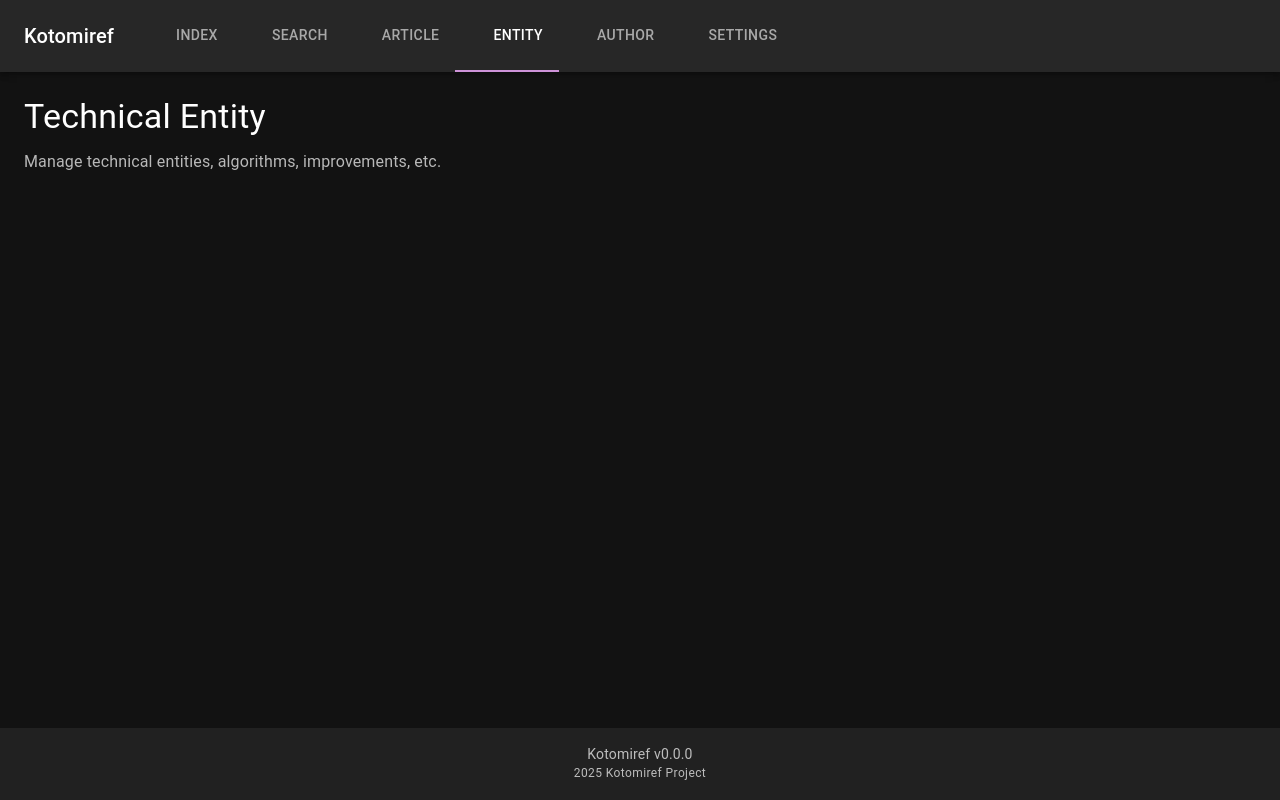
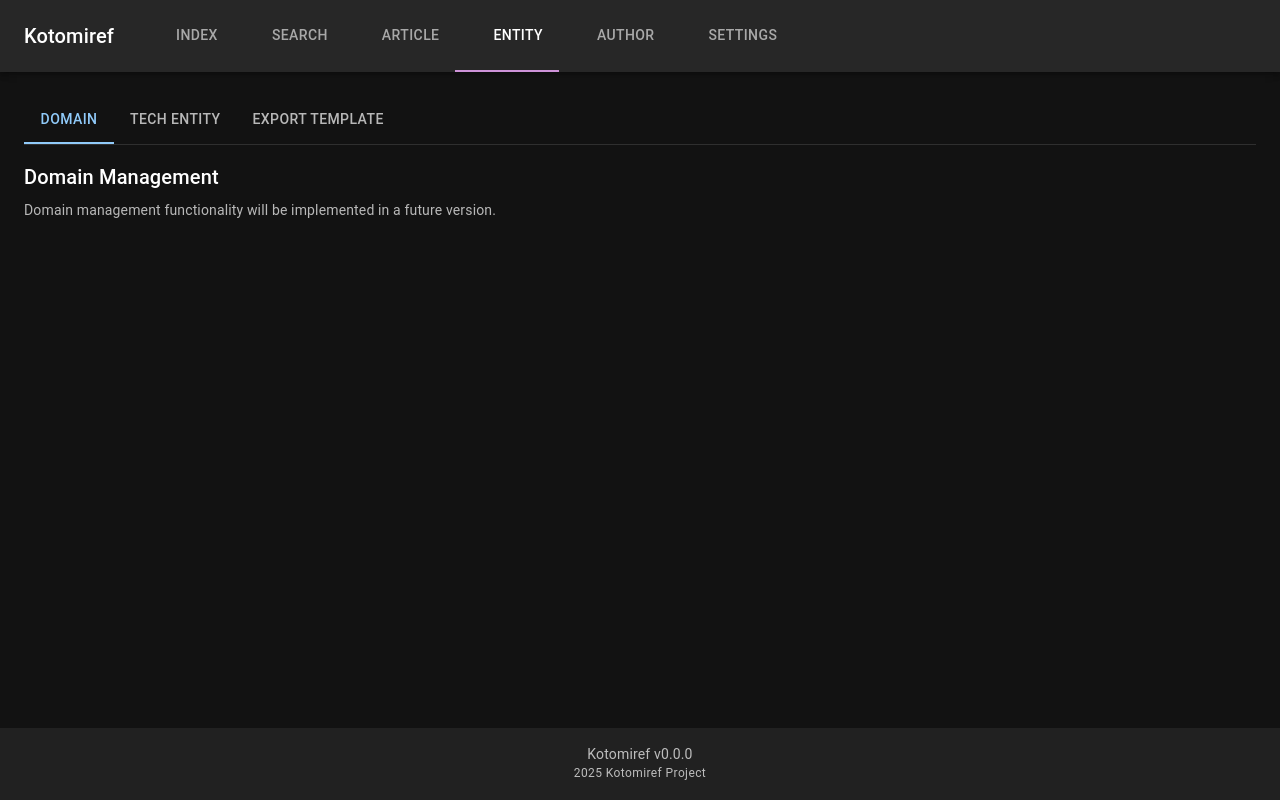
Before and after one commit to timesharingos/kotomiref, a React (Vite) app: page /#/entity in a window 1280 px wide. Built offline with nearby package versions, Linux system fonts and the light colour scheme; some icons are missing.

Commit message:
feat: ui of entity page

```diff
--- a/src/components/toolbar/EntityPage.tsx
+++ b/src/components/toolbar/EntityPage.tsx
@@ -1,16 +1,65 @@
-import { Typography, Box } from '@mui/material'
+import { useState } from 'react'
+import { Box, Tabs, Tab } from '@mui/material'
 import Layout from '../Layout'
+import DomainTab from './entity/DomainTab'
+import TechEntityTab from './entity/TechEntityTab'
+import ExportTemplateTab from './entity/ExportTemplateTab'
+
+interface TabPanelProps {
+  children?: React.ReactNode
+  index: number
+  value: number
+}
+
+function TabPanel(props: TabPanelProps) {
+  const { children, value, index, ...other } = props
+
+  return (
+    <div
+      role="tabpanel"
+      hidden={value !== index}
+      id={`entity-tabpanel-${index}`}
+      aria-labelledby={`entity-tab-${index}`}
+      {...other}
+    >
+      {value === index && <Box sx={{ py: 2 }}>{children}</Box>}
+    </div>
+  )
+}
+
+function a11yProps(index: number) {
+  return {
+    id: `entity-tab-${index}`,
+    'aria-controls': `entity-tabpanel-${index}`,
+  }
+}
 
 function EntityPage() {
+  const [tabValue, setTabValue] = useState(0)
+
+  const handleTabChange = (_event: React.SyntheticEvent, newValue: number) => {
+    setTabValue(newValue)
+  }
+
   return (
     <Layout>
-      <Box>
-        <Typography variant="h4" gutterBottom>
-          Technical Entity
-        </Typography>
-        <Typography variant="body1" color="text.secondary">
-          Manage technical entities, algorithms, improvements, etc.
-        </Typography>
+      <Box sx={{ width: '100%' }}>
+        <Box sx={{ borderBottom: 1, borderColor: 'divider' }}>
+          <Tabs value={tabValue} onChange={handleTabChange} aria-label="entity tabs">
+            <Tab label="Domain" {...a11yProps(0)} />
+            <Tab label="Tech Entity" {...a11yProps(1)} />
+            <Tab label="Export Template" {...a11yProps(2)} />
+          </Tabs>
+        </Box>
+        <TabPanel value={tabValue} index={0}>
+          <DomainTab />
+        </TabPanel>
+        <TabPanel value={tabValue} index={1}>
+          <TechEntityTab />
+        </TabPanel>
+        <TabPanel value={tabValue} index={2}>
+          <ExportTemplateTab />
+        </TabPanel>
       </Box>
     </Layout>
   )
--- /dev/null
+++ b/src/components/toolbar/entity/DomainTab.tsx
@@ -0,0 +1,16 @@
+import { Box, Typography } from '@mui/material'
+
+function DomainTab() {
+  return (
+    <Box>
+      <Typography variant="h6" gutterBottom>
+        Domain Management
+      </Typography>
+      <Typography variant="body2" color="text.secondary">
+        Domain management functionality will be implemented in a future version.
+      </Typography>
+    </Box>
+  )
+}
+
+export default DomainTab
--- /dev/null
+++ b/src/components/toolbar/entity/ExportTemplateTab.tsx
@@ -0,0 +1,142 @@
+import { useState } from 'react'
+import {
+  Box,
+  Button,
+  IconButton,
+  Toolbar,
+  Table,
+  TableBody,
+  TableCell,
+  TableContainer,
+  TableHead,
+  TableRow,
+  Paper,
+  Chip,
+  Typography
+} from '@mui/material'
+import AddIcon from '@mui/icons-material/Add'
+import DeleteIcon from '@mui/icons-material/Delete'
+import LockIcon from '@mui/icons-material/Lock'
+
+interface ExportTemplate {
+  id: number
+  templateZh: string
+  templateEn: string
+}
+
+// Fixed default template
+const DEFAULT_TEMPLATES: ExportTemplate[] = [
+  {
+    id: 0,
+    templateZh: '%a曾经提出，%c。',
+    templateEn: '%a proposed that %c.'
+  }
+]
+
+function ExportTemplateTab() {
+  const [templates] = useState<ExportTemplate[]>(DEFAULT_TEMPLATES)
+
+  const showComingSoon = () => {
+    alert('敬请期待新版本！\nComing soon in future versions!')
+  }
+
+  return (
+    <Box>
+      {/* Toolbar */}
+      <Toolbar sx={{ pl: 0, gap: 2 }}>
+        <Button
+          variant="contained"
+          startIcon={<AddIcon />}
+          onClick={showComingSoon}
+          disabled
+        >
+          <LockIcon sx={{ mr: 0.5, fontSize: 16 }} />
+          Add
+        </Button>
+
+        <Button
+          variant="outlined"
+          color="error"
+          startIcon={<DeleteIcon />}
+          onClick={showComingSoon}
+          disabled
+        >
+          <LockIcon sx={{ mr: 0.5, fontSize: 16 }} />
+          Delete Selected
+        </Button>
+
+        <Box sx={{ flexGrow: 1 }} />
+
+        <Typography variant="body2" color="text.secondary">
+          Template variables: %a (author), %c (content/claim)
+        </Typography>
+      </Toolbar>
+
+      {/* Templates Table */}
+      <TableContainer component={Paper}>
+        <Table>
+          <TableHead>
+            <TableRow>
+              <TableCell width={80}>ID</TableCell>
+              <TableCell>Chinese Template</TableCell>
+              <TableCell>English Template</TableCell>
+              <TableCell align="right" width={120}>Actions</TableCell>
+            </TableRow>
+          </TableHead>
+          <TableBody>
+            {templates.map((template) => (
+              <TableRow key={template.id} hover>
+                <TableCell>
+                  <Chip label={template.id} size="small" variant="outlined" />
+                </TableCell>
+                <TableCell>
+                  <Typography variant="body2" sx={{ fontFamily: 'monospace' }}>
+                    {template.templateZh}
+                  </Typography>
+                </TableCell>
+                <TableCell>
+                  <Typography variant="body2" sx={{ fontFamily: 'monospace' }}>
+                    {template.templateEn}
+                  </Typography>
+                </TableCell>
+                <TableCell align="right">
+                  <IconButton
+                    size="small"
+                    onClick={showComingSoon}
+                    aria-label="edit (locked)"
+                    disabled
+                  >
+                    <LockIcon fontSize="small" />
+                  </IconButton>
+                  <IconButton
+                    size="small"
+                    onClick={showComingSoon}
+                    aria-label="delete (locked)"
+                    color="error"
+                    disabled
+                  >
+                    <LockIcon fontSize="small" />
+                  </IconButton>
+                </TableCell>
+              </TableRow>
+            ))}
+          </TableBody>
+        </Table>
+      </TableContainer>
+
+      {/* Info Section */}
+      <Box sx={{ mt: 3, p: 2, bgcolor: 'action.hover', borderRadius: 1 }}>
+        <Typography variant="subtitle2" gutterBottom>
+          About Export Templates
+        </Typography>
+        <Typography variant="body2" color="text.secondary">
+          Export templates are used to automatically generate "Related Work" sections
+          based on existing innovation points. Template editing will be available in
+          future versions.
+        </Typography>
+      </Box>
+    </Box>
+  )
+}
+
+export default ExportTemplateTab
--- /dev/null
+++ b/src/components/toolbar/entity/TechEntityTab.tsx
@@ -0,0 +1,16 @@
+import { Box, Typography } from '@mui/material'
+
+function TechEntityTab() {
+  return (
+    <Box>
+      <Typography variant="h6" gutterBottom>
+        Technical Entity Management
+      </Typography>
+      <Typography variant="body2" color="text.secondary">
+        Technical entity management functionality will be implemented in a future version.
+      </Typography>
+    </Box>
+  )
+}
+
+export default TechEntityTab
```
